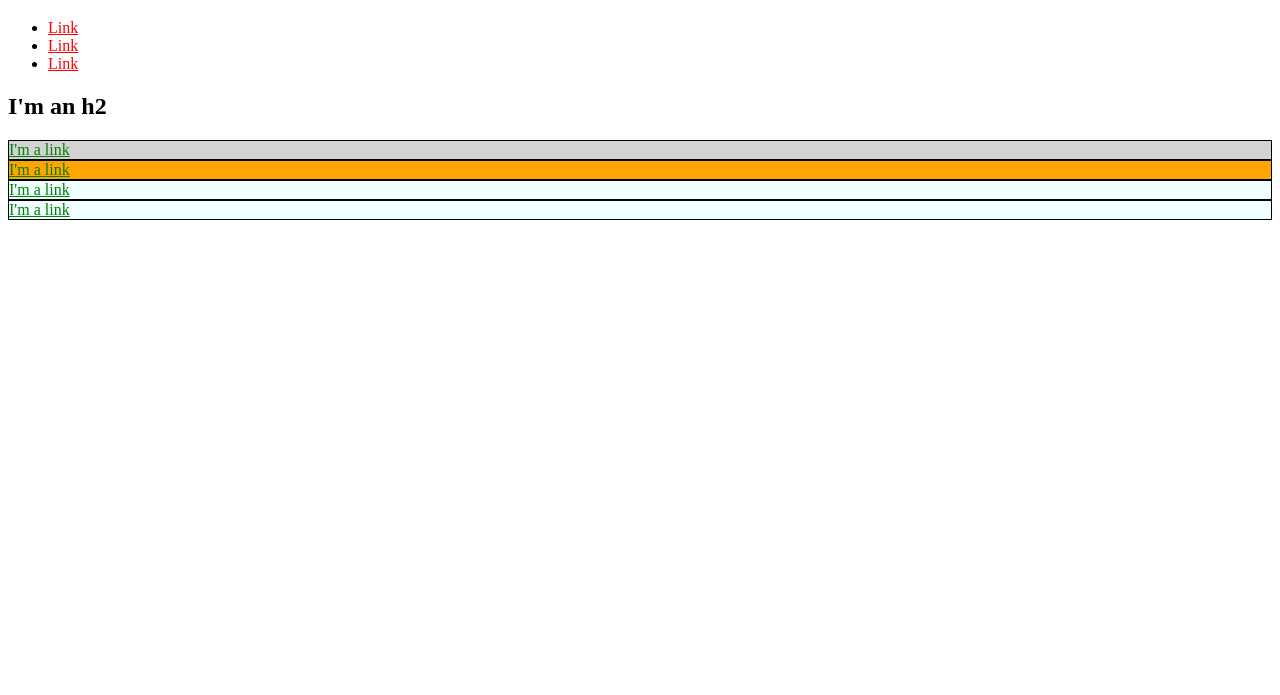
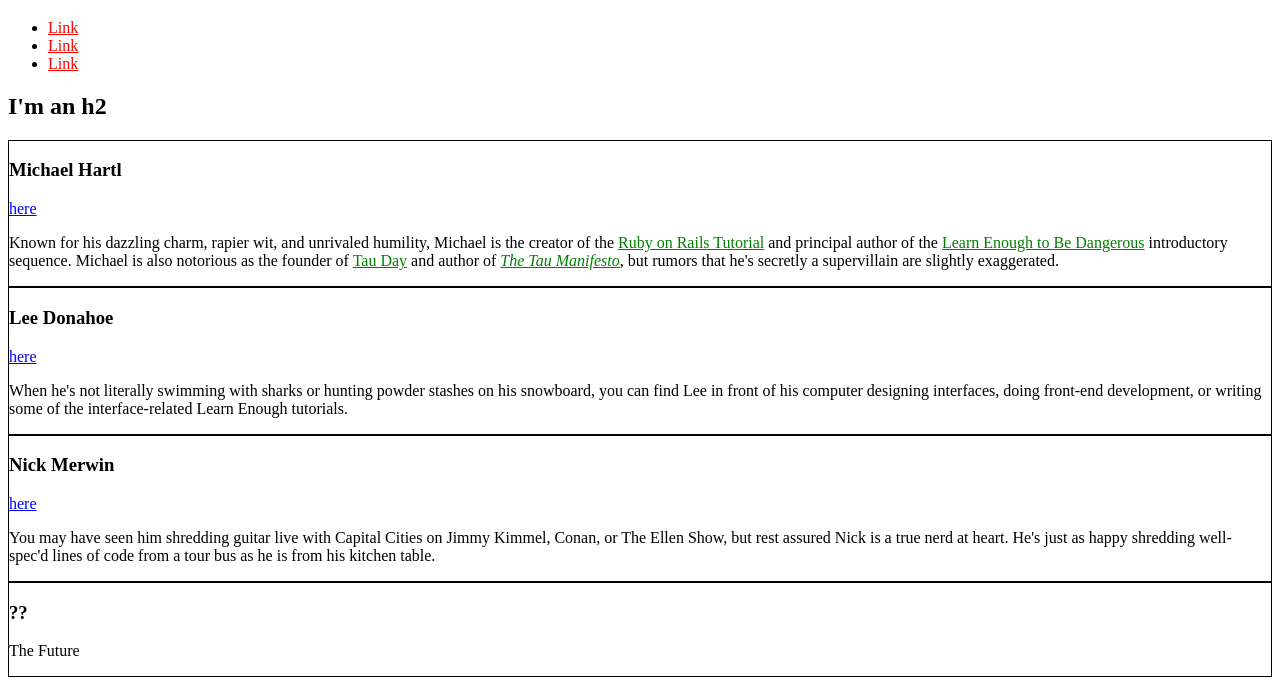
Before and after one commit to purplebetter1/purplebetter1.github.io, a plain HTML site: page index.html in a window 1280 px wide. Shown: the part 61-756 px from the top of the page. Drawn offline with Linux system fonts and the light colour scheme.

Commit message:
Classes adjusted

```diff
--- a/index.html
+++ b/index.html
@@ -7,21 +7,14 @@
       a {
         color: red;
       }
-
-        #exec-bio {
-            background: lightgray;
-        }
       .bio-box {
         border: 1px solid black;
       }
-        .bio-box a {
+      .bio-copy a {
         color: green;
       }
-        #junior-exec-bio {
-            background: orange;
-        }
-        .alert {
-            background-color: azure;
+      .social-link {
+          color: blue;
       }
     </style>
   </head>
@@ -39,17 +32,56 @@
       </li>
     </ul>
     <h2>I'm an h2</h2>
-    <div id="exec-bio" class="bio-box alert">
-      <a href="http://example.com/" >I'm a link</a>
+    <div class="bio-box">
+      <h3>Michael Hartl</h3>
+      <a href="http://twitter.com/mhartl" class="social-link">here</a>
+      <div class="bio-copy">
+          <p>
+        Known for his dazzling charm, rapier wit, and unrivaled humility,
+        Michael is the creator of the
+        <a href="https://www.railstutorial.org/">Ruby on Rails
+        Tutorial</a> and principal author of the
+        <a href="https://learnenough.com/">
+        Learn Enough to Be Dangerous</a> introductory sequence. Michael
+        is also notorious as the founder of
+        <a href="http://tauday.com/">Tau Day</a> and author of
+        <a href="http://tauday.com/tau-manifesto"><em>The Tau
+        Manifesto</em></a>, but rumors that he's secretly a supervillain
+        are slightly exaggerated.
+      </p>
       </div>
-    <div id="junior-exec-bio" class="bio-box alert">
-      <a href="http://example.com/" >I'm a link</a>
       </div>
-    <div class="bio-box alert">
-      <a href="http://example.com/" >I'm a link</a>
+    <div class="bio-box">
+      <h3>Lee Donahoe</h3>
+      <a href="https://twitter.com/leedonahoe" class="social-link">here</a>
+      <div class="bio-copy">
+          <p>
+        When he's not literally swimming with sharks or hunting powder stashes on
+        his snowboard, you can find Lee in front of his computer designing
+        interfaces, doing front-end development, or writing some of the
+        interface-related Learn Enough tutorials.
+      </p>
       </div>
-    <div class="bio-box alert">
-      <a href="http://example.com/" >I'm a link</a>
+       </div>
+    <div class="bio-box">
+      <h3>Nick Merwin</h3>
+      <a href="https://twitter.com/nickmerwin" class="social-link">here</a>
+      <div class="bio-copy">
+           <p>
+        You may have seen him shredding guitar live with Capital Cities on Jimmy
+        Kimmel, Conan, or The Ellen Show, but rest assured Nick is a true nerd at
+        heart. He's just as happy shredding well-spec'd lines of code from a tour
+        bus as he is from his kitchen table.
+      </p>
+      </div>
+      </div>
+    <div class="bio-box">
+      <h3>??</h3>
+      <div class="bio-copy">
+         <p>
+        The Future
+      </p>
+      </div>
       </div>
   </body>
 </html>
```
Lines whose indentation alone changed are shown as unchanged.
